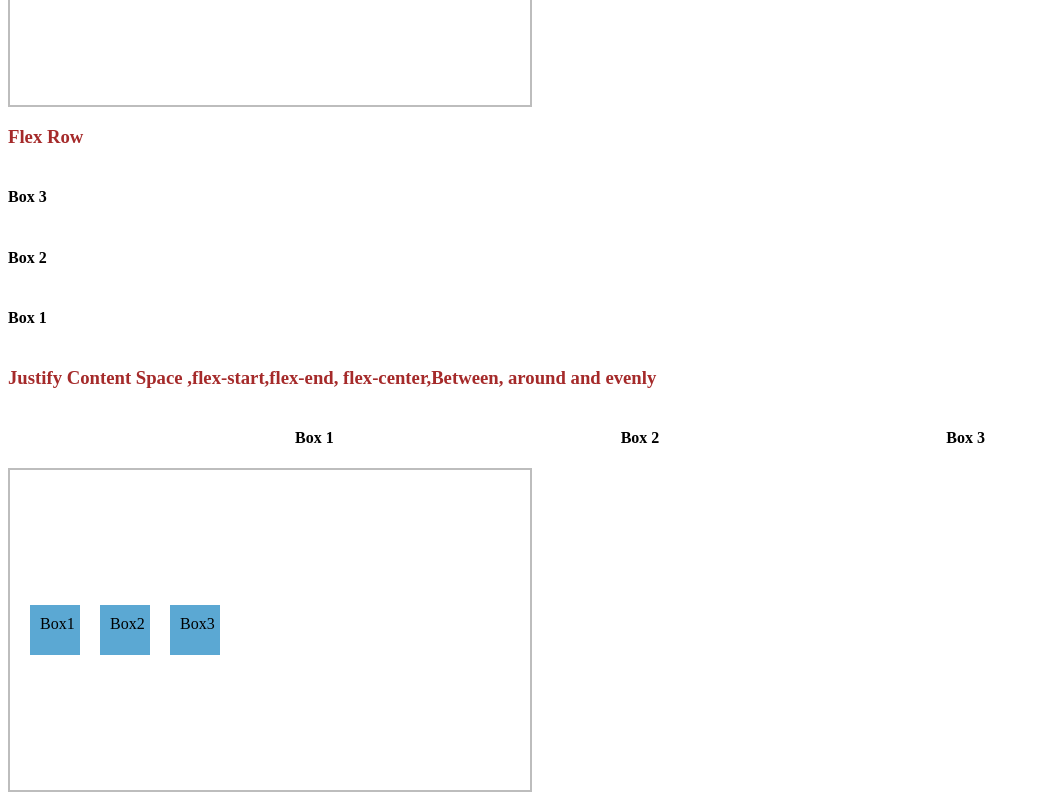
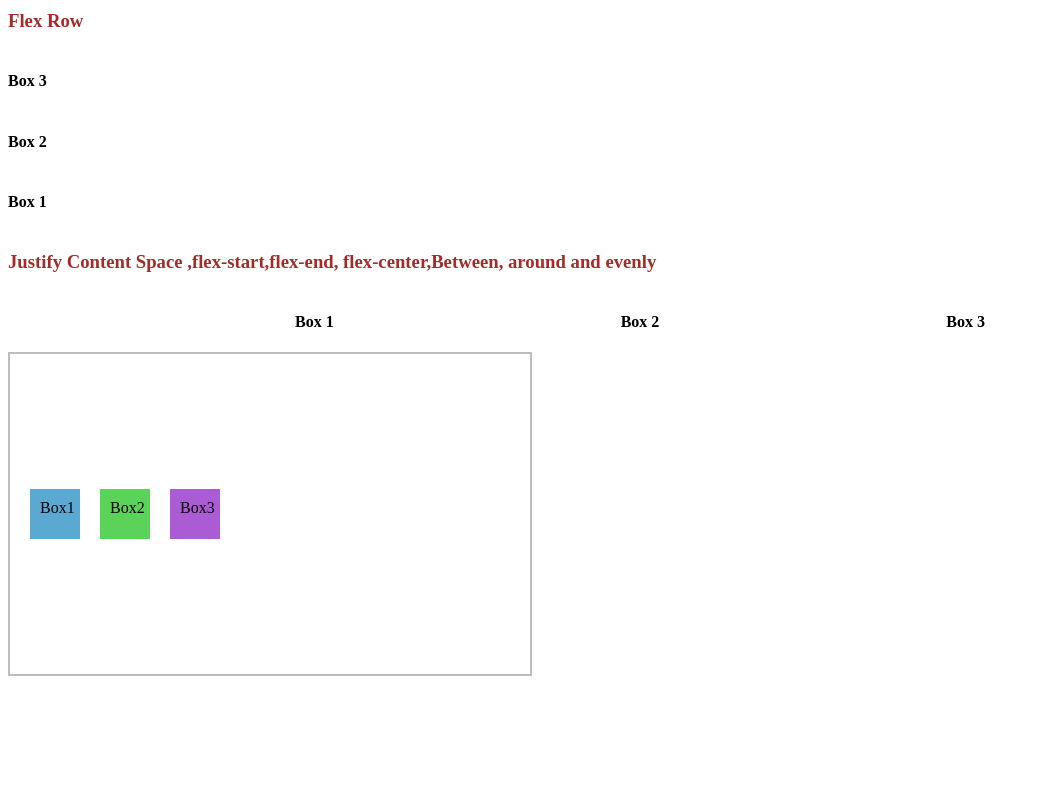
Before and after one commit to moseslearn082-hub/angular-learning, an Angular app: page /dashboard in a window 1280 px wide. Shown: the part 811-1611 px from the top of the page, without its empty margins (0-1040 px from the left). After the commit the page ends 1495 px from the top, so only its background shows below. Built offline with nearby package versions, Linux system fonts and the light colour scheme.

Commit message:
box style applied

```diff
--- a/src/app/pages/dashboard/dashboard.css
+++ b/src/app/pages/dashboard/dashboard.css
@@ -34,10 +34,24 @@
     align-items: center;
 }
 
-.box {
+.box1 {
     width: 30px;
     height: 30px;
     background-color: #5ba8d3;
     padding: 10px;
     margin: 10px;
 }
+.box2 {
+    width: 30px;
+    height: 30px;
+    background-color: #5bd35b;
+    padding: 10px;
+    margin: 10px;
+}
+.box3 {
+    width: 30px;
+    height: 30px;
+    background-color: #ab5bd3;
+    padding: 10px;
+    margin: 10px;
+}
--- a/src/app/pages/dashboard/dashboard.html
+++ b/src/app/pages/dashboard/dashboard.html
@@ -45,7 +45,7 @@
 </div>
 
 <div class="container">
-    <div class="box">Box1</div>
-    <div class="box">Box2</div>
-    <div class="box">Box3</div>
+    <div class="box1">Box1</div>
+    <div class="box2">Box2</div>
+    <div class="box3">Box3</div>
 </div>
```
